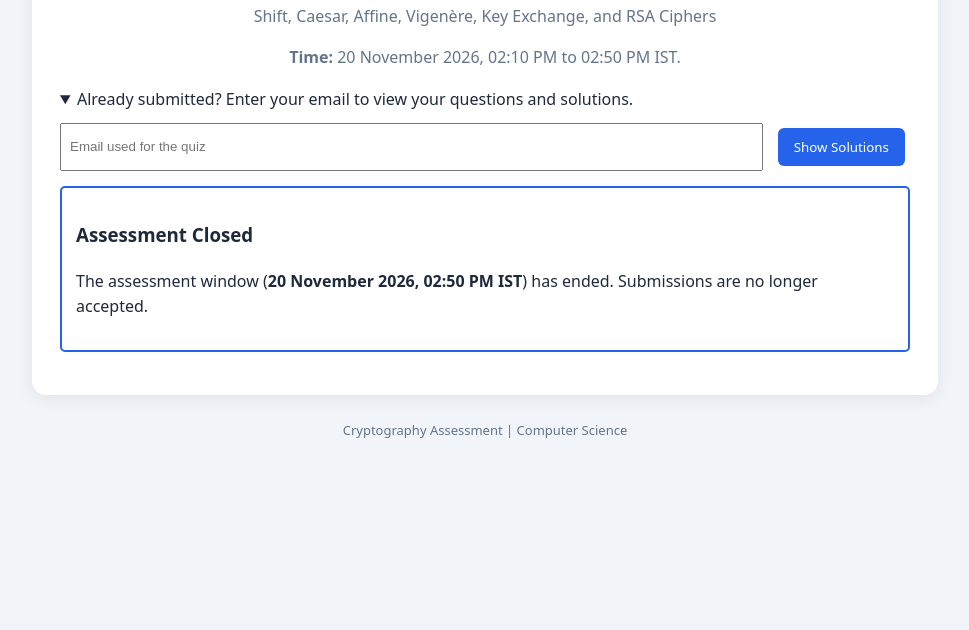
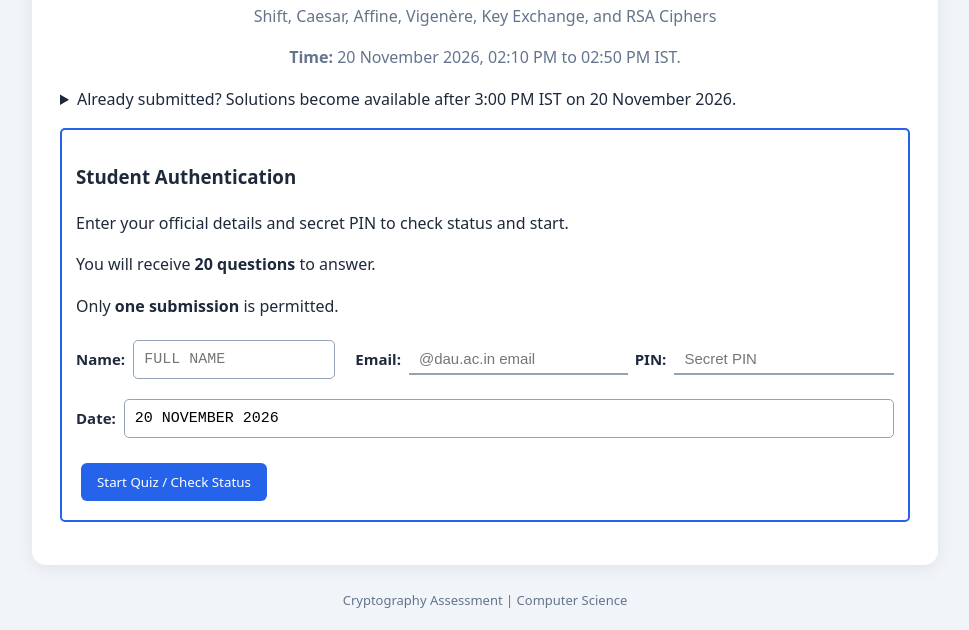
Before and after one commit to sksndeep/MTH1001, a plain HTML site: page Cryptography_Quiz.html in a window 1280 px wide. Shown: the part 274-904 px from the top of the page, without its empty margins (155-1124 px from the left). Before the commit the page ends 800 px from the top, so only its background shows below. Drawn offline with nearby package versions, Linux system fonts and the light colour scheme.

Commit message:
Update Cryptography_Quiz.html

```diff
--- a/Cryptography_Quiz.html
+++ b/Cryptography_Quiz.html
@@ -321,10 +321,10 @@ document.addEventListener("input", function (event) {
 
 // Fixed Schedule: 20 November 2026, 02:10 PM to 02:50 PM IST (+05:30)
 const START_MS = new Date("2026-11-20T10:10:00+05:30").getTime();
-const DEADLINE_MS = new Date("2026-11-20T10:30:00+05:30").getTime();
+const DEADLINE_MS = new Date("2026-11-20T10:40:00+05:30").getTime();
 const START_TEXT = "20 November 2026, 02:10 PM IST";
 const DEADLINE_TEXT = "20 November 2026, 02:50 PM IST";
-const SOLUTIONS_RELEASE_MS = new Date("2026-11-20T10:30:00+05:30").getTime();
+const SOLUTIONS_RELEASE_MS = new Date("2026-11-20T10:40:00+05:30").getTime();
 let solutionsGateInterval = null;
 
 function updateSolutionsAccess() {
```
